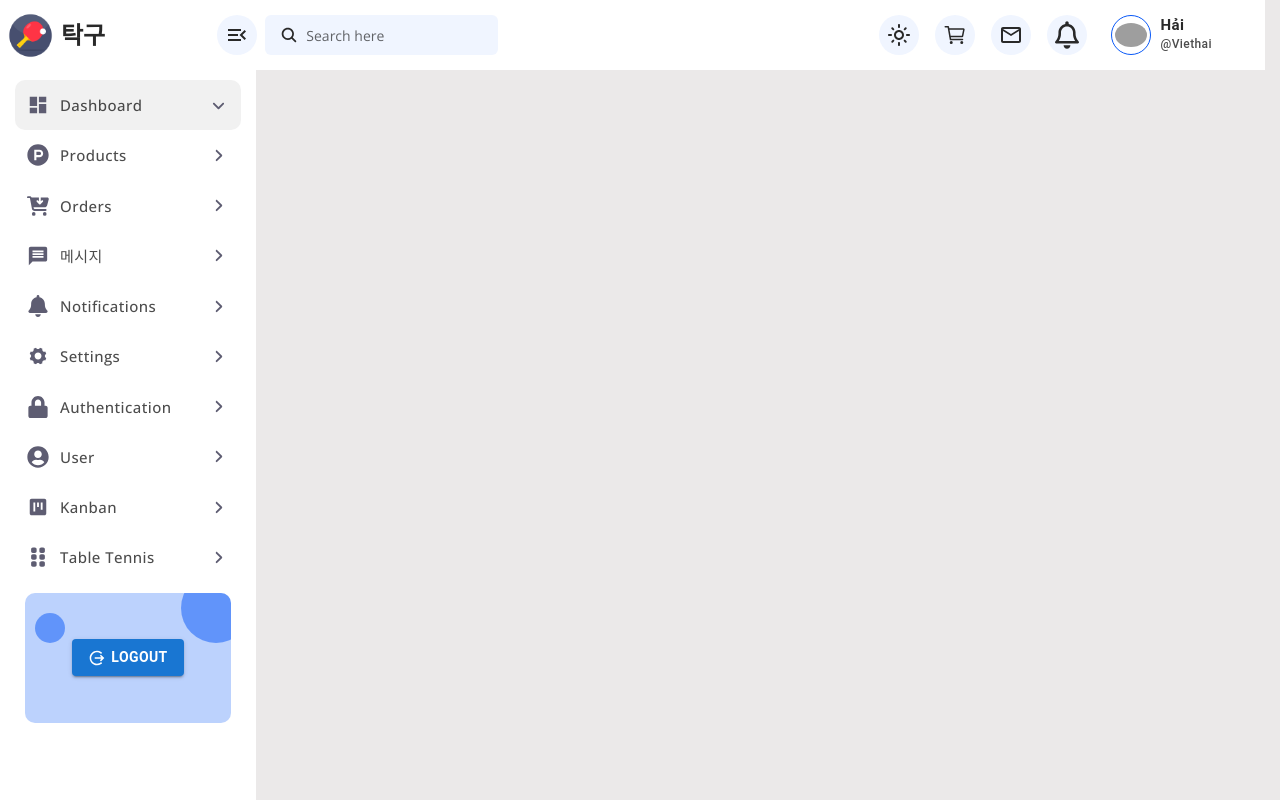
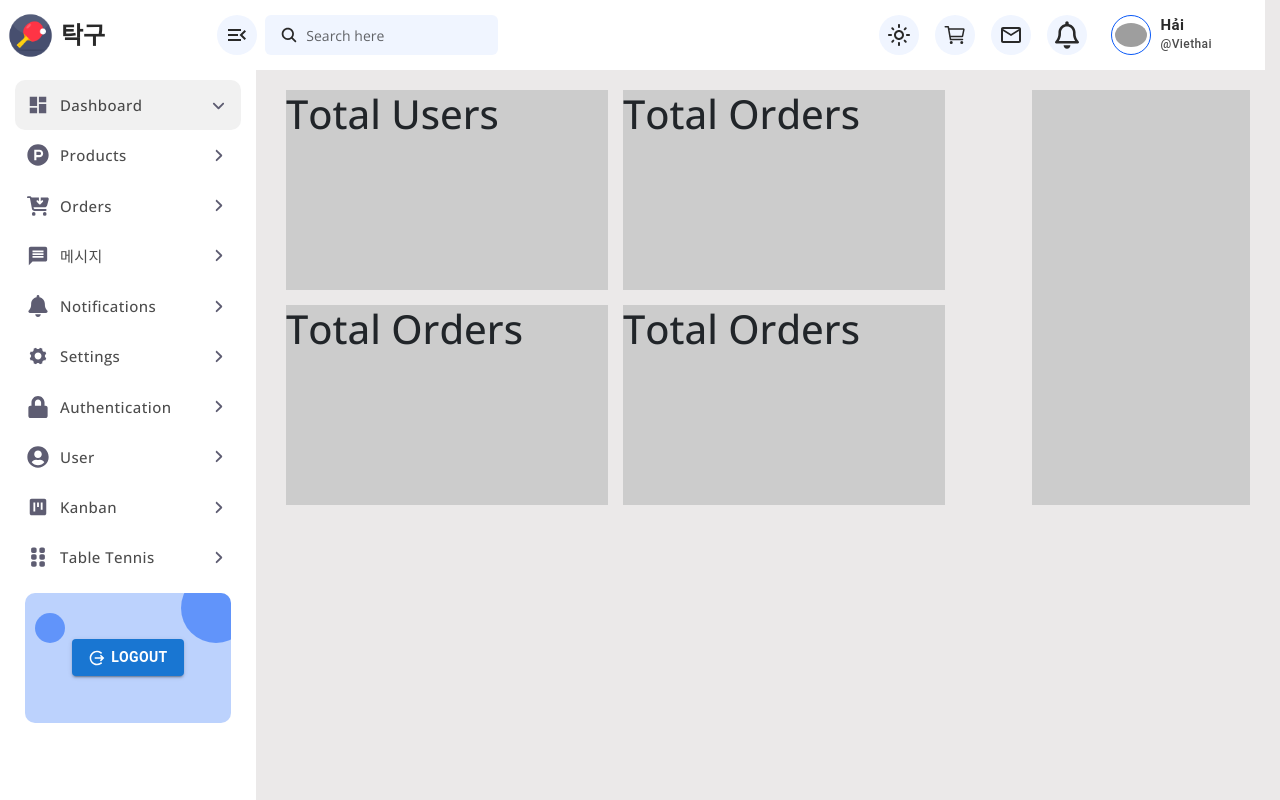
Before and after one commit to KINGDOMNVHAI/bongban-fe, a React (Create React App) app: page / in a window 1280 px wide. Built offline with nearby package versions, Linux system fonts and the light colour scheme; grey boxes are pictures that could not be loaded.

Commit message:
Create dashboard box

```diff
--- a/src/App.css
+++ b/src/App.css
@@ -42,7 +42,7 @@ header button.rounded-circle:hover svg {color: #0858f7 !important; transition: a
 #account-menu li {font-size: 14px !important; padding: 12px 15px !important;}
 #account-menu li svg {font-size: 20px !important;}
 
-#notifications .MuiPaper-elevation {right: 12% !important; left: auto !important; top: 8% !important; width: 300px !important;}
+#notifications .MuiPaper-elevation {right: 12% !important; left: auto !important; top: 8% !important; width: 300px !important; top: 70px !important;}
 
 .dropdown_list .head {padding: 10px 0px;}
 .dropdown_list .head h4 {font-size: 17px; font-weight: 600;}
@@ -84,8 +84,8 @@ header button.rounded-circle:hover svg {color: #0858f7 !important; transition: a
   font-size: 16px; font-weight: 500; transition: all 0.3s;}
 .main .sidebarWrapper .sidebar ul .submenu li a:hover {color: #0858f7 !important;}
 
-.main .sidebarWrapper .sidebar ul .submenu .submenuWrapper {transition: all 0.3s; height: 0px; overflow: hidden;}
-.main .sidebarWrapper .sidebar ul .submenu .submenuWrapper .collapsed .submenu {opacity: 0;}
+.main .sidebarWrapper .sidebar ul .submenu .submenuWrapper {transition: all 0.4s; height: 0px; overflow: hidden;}
+.main .sidebarWrapper .sidebar ul .submenu .submenuWrapper .collapsed .submenu {opacity: 0; padding: 10px 0px;}
 
 .main .sidebarWrapper .sidebar ul .submenu .submenuWrapper .collapse {height: auto; overflow: inherit;}
 .main .sidebarWrapper .sidebar ul .submenu .submenuWrapper .collapse .submenu {opacity: 1; height: auto;}
@@ -97,3 +97,11 @@ header button.rounded-circle:hover svg {color: #0858f7 !important; transition: a
 .logoutWrapper .logoutBox::after {content: ''; width: 30px; height: 30px; background: #0858f7; border-radius: 100%; position: absolute; top: 20px; left: 10px; opacity: 0.5;}
 .logoutWrapper .logoutBox button {font-size: 14px !important; font-weight: 600 !important;}
 .logoutWrapper .logoutBox button svg {margin-right: 5px; font-size: 18px !important;}
+
+.main .content {width: 80%; flex: 0 0 80%;}
+
+.right-content {padding: 90px 30px;}
+
+.dashboardBoxWrapper {gap: 15px; width: 100%; flex-wrap: wrap;}
+.dashboardBoxWrapper .dashboardBox {width: 45%; height: 200px; background: #CCC;}
+.dashboardBoxWrapperRow .box {width: 100%; height: 100%; background: #CCC;}
--- a/src/pages/Dashboard/index.js
+++ b/src/pages/Dashboard/index.js
@@ -1,7 +1,32 @@
 const Dashboard = () => {
-    return <div>
-        <h1>Dashboard</h1>
-    </div>
+    return <>
+        <section className="right-content w-100">
+            <div className="row dashboardBoxWrapperRow">
+                <div className="col-md-9">
+                    <div className="dashboardBoxWrapper d-flex">
+                        <div className="dashboardBox">
+                            <h1>Total Users</h1>
+                        </div>
+                        <div className="dashboardBox">
+                            <h1>Total Orders</h1>
+                        </div>
+                        <div className="dashboardBox">
+                            <h1>Total Orders</h1>
+                        </div>
+                        <div className="dashboardBox">
+                            <h1>Total Orders</h1>
+                        </div>
+                    </div>
+                </div>
+
+                <div className="col-md-3">
+                    <div className="box">
+
+                    </div>
+                </div>
+            </div>
+        </section>
+    </>
 }
 
 export default Dashboard;
```
Also changed, not shown: document/huongdan.txt.
